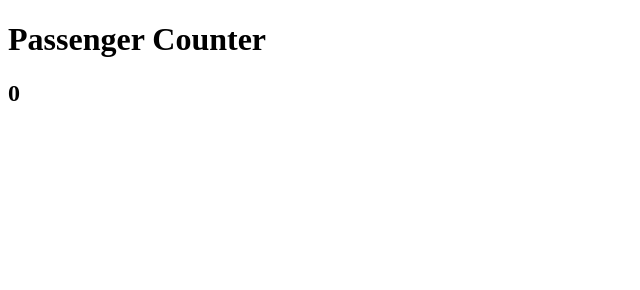
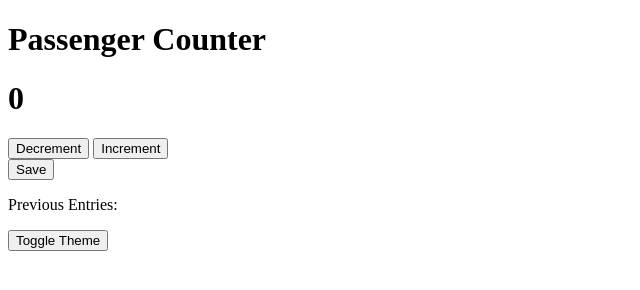
Before and after one commit to m6code/passender-counter-web2acx, a plain HTML site: page index.html in a window 1280 px wide. Shown: the whole page, without its empty margins (0-640 px from the left). Drawn offline with Linux system fonts and the light colour scheme.

Commit message:
Add HTML Structure

```diff
--- a/index.html
+++ b/index.html
@@ -11,8 +11,18 @@
 <body>
 <div class="container">
     <h1>Passenger Counter</h1>
-    <h2 id="counter">0</h2>
-
+    <h1 id="counter">0</h1>
+    <div class="btn-control">
+        <button id="btn-dec" onclick="decrement()">Decrement</button>
+        <button id="btn-inc" onclick="increment()">Increment</button>
+    </div>
+    <div>
+        <button id="btn-sav" onclick="save()">Save</button>
+    </div>
+    <p>Previous Entries: <span id="previous-entries"></span></p>
+    <div class="theme-toggle">
+        <button id="toggle-theme">Toggle Theme</button>
+    </div>
 </div>
 
 <script src="app.js"></script>
```
